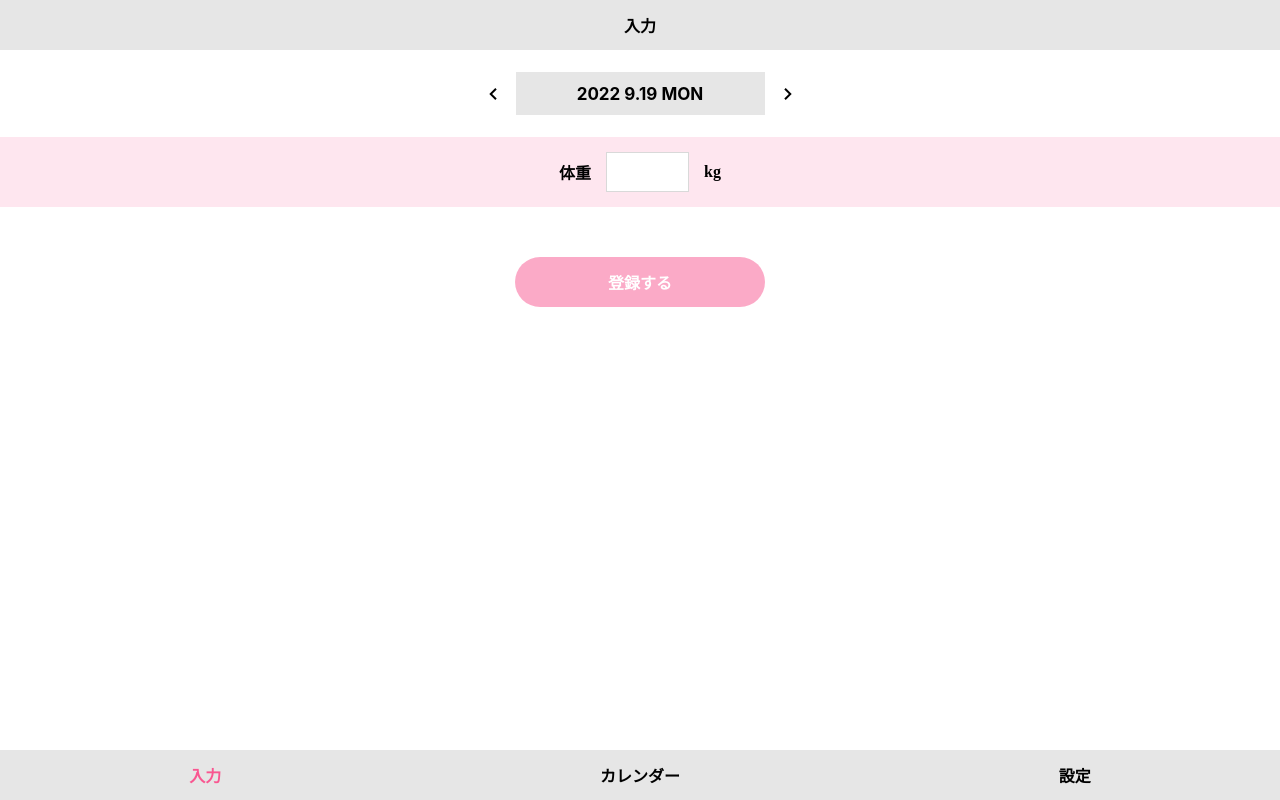
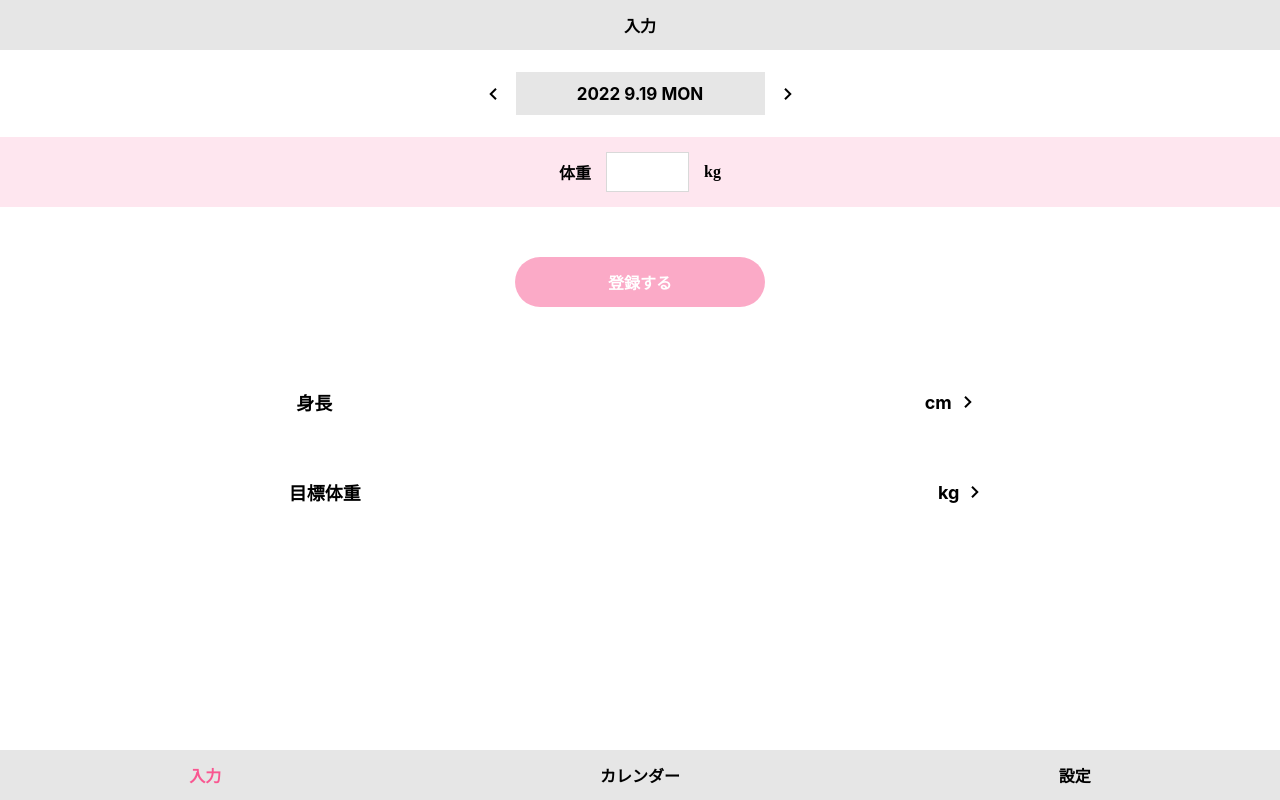
Before and after one commit to marieono/weight_recording_next, a Next.js app: page / in a window 1280 px wide. Built offline with nearby package versions, Linux system fonts and the light colour scheme.

Commit message:
身長、目標体重コンポーネント追加

```diff
--- /dev/null
+++ b/src/components/common/GoalWeight.tsx
@@ -0,0 +1,36 @@
+import { css } from "@emotion/react"
+import Forwordbutton from "./Forwordbutton"
+
+const GoalWeight = () => {
+  return (
+    <>
+      <div
+        css={css`
+          display: flex;
+          justify-content: space-around;
+          align-items: center;
+          font-size: 18px;
+          font-weight: bold;
+          height: 90px;
+          width: 335px auto;
+        `}
+      >
+        目標体重
+        <div
+          css={css`
+            display: flex;
+            align-items: center;
+            font-size: 18px;
+            font-weight: bold;
+            height: 90px;
+            width: 335px auto;
+          `}
+        >
+          kg <Forwordbutton />
+        </div>
+      </div>
+    </>
+  )
+}
+
+export default GoalWeight
--- /dev/null
+++ b/src/components/common/Height.tsx
@@ -0,0 +1,36 @@
+import { css } from "@emotion/react"
+import Forwordbutton from "./Forwordbutton"
+
+const Height = () => {
+  return (
+    <>
+      <div
+        css={css`
+          display: flex;
+          justify-content: space-around;
+          align-items: center;
+          font-size: 18px;
+          font-weight: bold;
+          height: 90px;
+          width: 335px auto;
+        `}
+      >
+        身長
+        <div
+          css={css`
+            display: flex;
+            align-items: center;
+            font-size: 18px;
+            font-weight: bold;
+            height: 90px;
+            width: 335px auto;
+          `}
+        >
+          cm <Forwordbutton />
+        </div>
+      </div>
+    </>
+  )
+}
+
+export default Height
--- a/src/components/pages/home/Page.tsx
+++ b/src/components/pages/home/Page.tsx
@@ -4,6 +4,8 @@ import Header from "../../common/Header"
 import Date from "../../common/Date"
 import Weight_input from "../../common/Weight_input"
 import Registerbutton from "../../common/Registerbutton"
+import GoalWeight from "../../common/GoalWeight"
+import Height from "../../common/Height"
 
 const Page: NextPage = () => {
   return (
@@ -12,6 +14,8 @@ const Page: NextPage = () => {
       <Date />
       <Weight_input />
       <Registerbutton />
+      <Height />
+      <GoalWeight />
       <Footer />
     </>
   )
```
